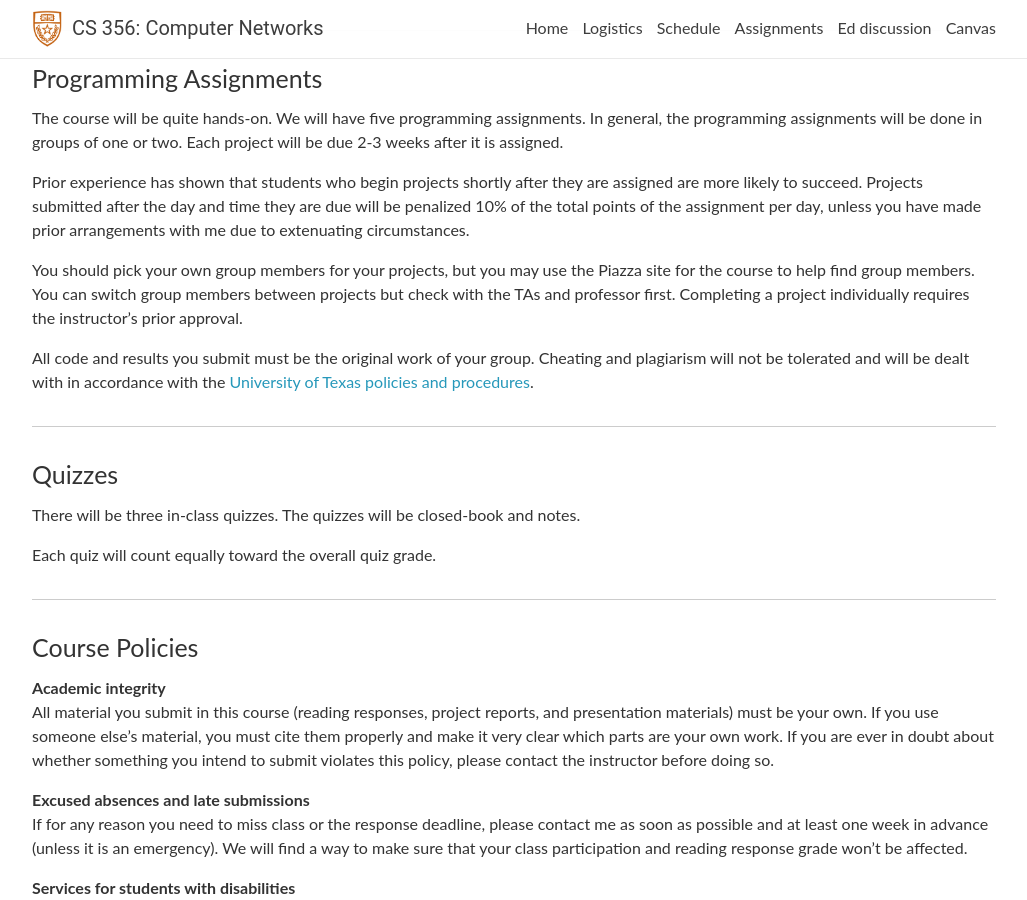
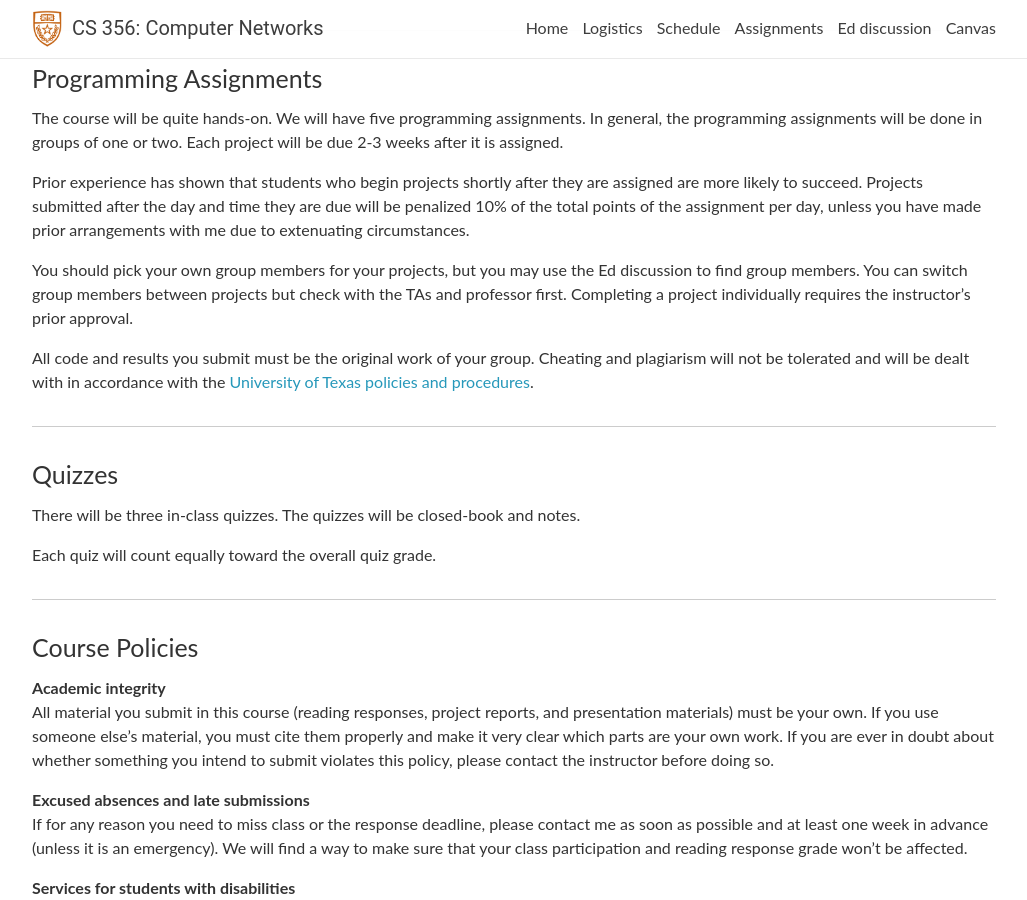
Before and after one commit to utcs356/sp25, a Jekyll site: the page built from _pages/logistics.md, in a window 1280 px wide and 900 px high, scrolled down 1026 px. Shown: the whole window, without its empty margins (126-1153 px from the left). Built offline with Jekyll 4.4.1, drawn with Linux system fonts in a browser that asks for light colours; nearby versions of some CDN libraries; comment, search, counter and statistics services are not loaded.

Commit message:
Update logistics.md

```diff
--- a/_pages/logistics.md
+++ b/_pages/logistics.md
@@ -51,7 +51,7 @@ penalized 10% of the total points of the assignment per day, unless you have
 made prior arrangements with me due to extenuating circumstances.
 
 You should pick your own group members for your projects, but you may use the
-Piazza site for the course to help find group members. You can switch group members between projects but check with the TAs and professor
+Ed discussion to find group members. You can switch group members between projects but check with the TAs and professor
 first. Completing a project individually requires the instructor's prior approval.
 
 All code and results you submit must be the original work of your group.
```
